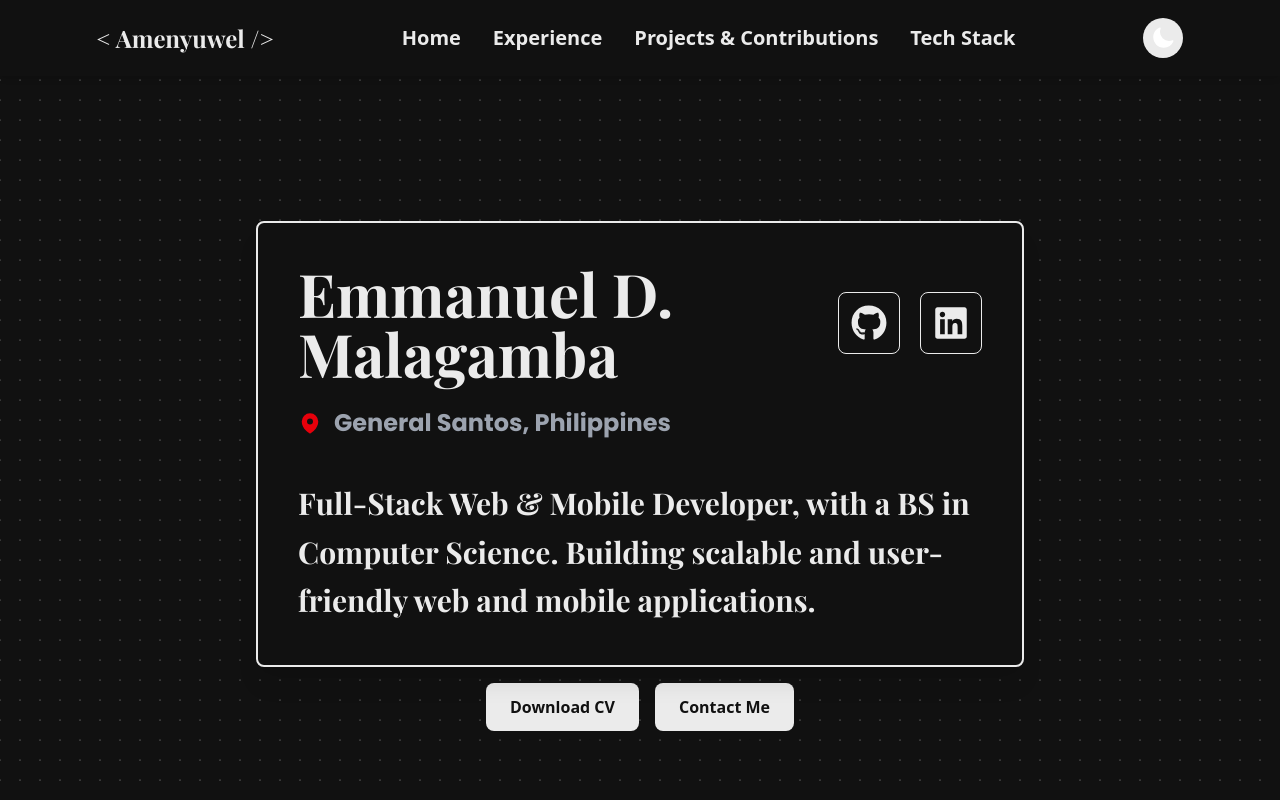
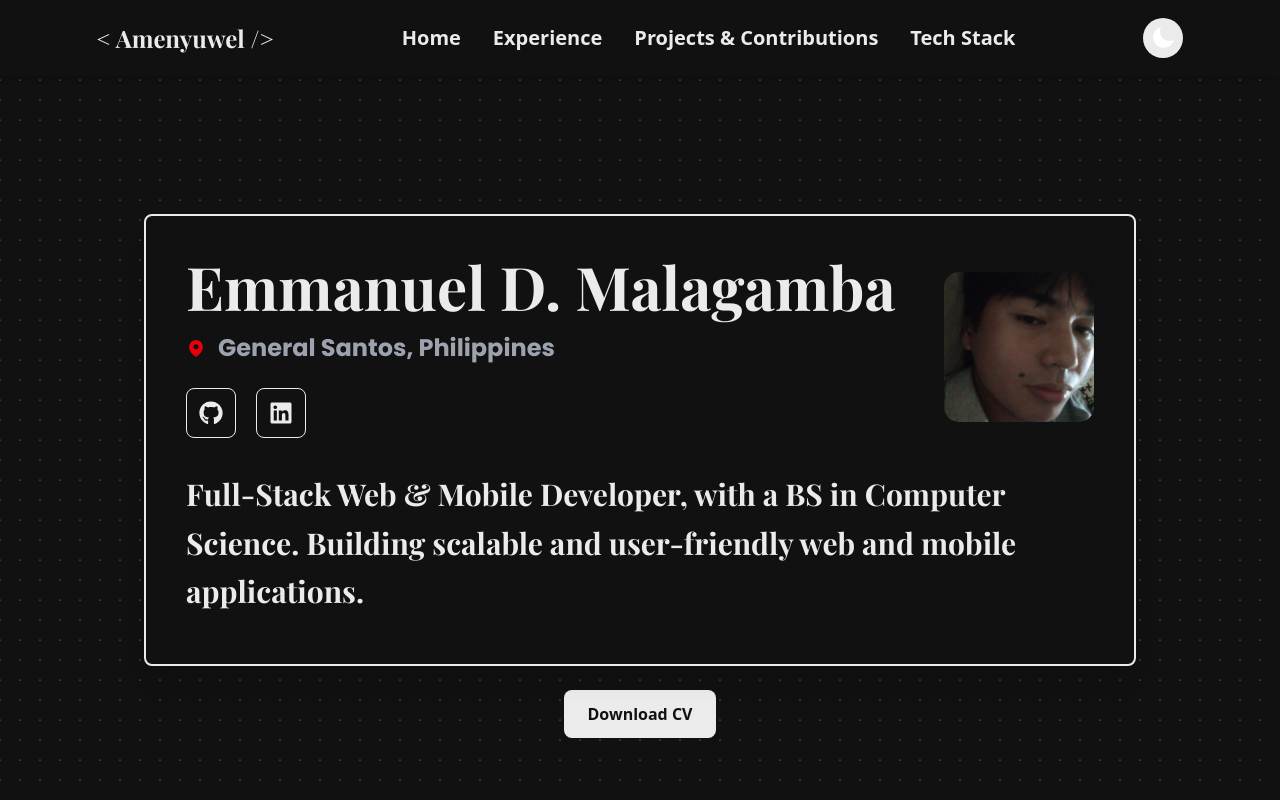
Before and after one commit to Amenyuwel/Portfolio, a Next.js app: page / in a window 1280 px wide. Shown: the top 800 px of the page. Built offline with nearby package versions, Linux system fonts and the light colour scheme.

Commit message:
Added react bits title card in landingPage.

```diff
--- /dev/null
+++ b/ReactBits/TiltedCard/TiltedCard.jsx
@@ -0,0 +1,134 @@
+import { useRef, useState } from "react";
+import { motion, useMotionValue, useSpring } from "framer-motion";
+
+const springValues = {
+  damping: 30,
+  stiffness: 100,
+  mass: 2,
+};
+
+export default function TiltedCard({
+  imageSrc = "images/Profile.jpg",
+  altText = "Emmanuel D. Malagamba",
+  captionText = "Full-Stack Developer",
+  containerHeight = "150px", // Increased container height
+  containerWidth = "150px", // Set a fixed width for the container
+  imageHeight = "150px", // Increased image height
+  imageWidth = "150px", // Set a fixed width for the image
+  scaleOnHover = 1.1,
+  rotateAmplitude = 14,
+  showMobileWarning = true,
+  showTooltip = true,
+  overlayContent = null,
+  displayOverlayContent = false,
+}) {
+  const ref = useRef(null);
+  const x = useMotionValue(0);
+  const y = useMotionValue(0);
+  const rotateX = useSpring(useMotionValue(0), springValues);
+  const rotateY = useSpring(useMotionValue(0), springValues);
+  const scale = useSpring(1, springValues);
+  const opacity = useSpring(0);
+  const rotateFigcaption = useSpring(0, {
+    stiffness: 350,
+    damping: 30,
+    mass: 1,
+  });
+
+  const [lastY, setLastY] = useState(0);
+
+  function handleMouse(e) {
+    if (!ref.current) return;
+
+    const rect = ref.current.getBoundingClientRect();
+    const offsetX = e.clientX - rect.left - rect.width / 2;
+    const offsetY = e.clientY - rect.top - rect.height / 2;
+
+    const rotationX = (offsetY / (rect.height / 2)) * -rotateAmplitude;
+    const rotationY = (offsetX / (rect.width / 2)) * rotateAmplitude;
+
+    rotateX.set(rotationX);
+    rotateY.set(rotationY);
+
+    x.set(e.clientX - rect.left);
+    y.set(e.clientY - rect.top);
+
+    const velocityY = offsetY - lastY;
+    rotateFigcaption.set(-velocityY * 0.6);
+    setLastY(offsetY);
+  }
+
+  function handleMouseEnter() {
+    scale.set(scaleOnHover);
+    opacity.set(1);
+  }
+
+  function handleMouseLeave() {
+    opacity.set(0);
+    scale.set(1);
+    rotateX.set(0);
+    rotateY.set(0);
+    rotateFigcaption.set(0);
+  }
+
+  return (
+    <figure
+      ref={ref}
+      className="relative flex h-full w-full flex-col items-center justify-center [perspective:800px]"
+      style={{
+        height: containerHeight,
+        width: containerWidth,
+      }}
+      onMouseMove={handleMouse}
+      onMouseEnter={handleMouseEnter}
+      onMouseLeave={handleMouseLeave}
+    >
+      {showMobileWarning && (
+        <div className="absolute top-4 block text-center text-sm sm:hidden">
+          This effect is not optimized for mobile. Check on desktop.
+        </div>
+      )}
+
+      <motion.div
+        className="relative [transform-style:preserve-3d]"
+        style={{
+          width: imageWidth,
+          height: imageHeight,
+          rotateX,
+          rotateY,
+          scale,
+        }}
+      >
+        <motion.img
+          src={imageSrc}
+          alt={altText}
+          className="absolute top-0 left-0 [transform:translateZ(0)] rounded-[15px] object-cover will-change-transform"
+          style={{
+            width: imageWidth,
+            height: imageHeight,
+          }}
+        />
+
+        {displayOverlayContent && overlayContent && (
+          <motion.div className="absolute top-0 left-0 z-[2] [transform:translateZ(30px)] will-change-transform">
+            {overlayContent}
+          </motion.div>
+        )}
+      </motion.div>
+
+      {showTooltip && (
+        <motion.figcaption
+          className="pointer-events-none absolute top-0 left-0 z-[3] hidden rounded-[4px] bg-white px-[10px] py-[4px] text-[10px] text-[#2d2d2d] opacity-0 sm:block"
+          style={{
+            x,
+            y,
+            opacity,
+            rotate: rotateFigcaption,
+          }}
+        >
+          {captionText}
+        </motion.figcaption>
+      )}
+    </figure>
+  );
+}
--- a/app/page.js
+++ b/app/page.js
@@ -29,9 +29,6 @@ const page = () => {
       <section id="stacks">
         <StacksPage />
       </section>
-      <section id="contact">
-        <ContactPage />
-      </section>
     </div>
   );
 };
--- a/app/pages/landing/page.jsx
+++ b/app/pages/landing/page.jsx
@@ -3,6 +3,7 @@ import { FaGithub, FaLinkedin } from "react-icons/fa";
 import { MapPinIcon } from "@heroicons/react/24/solid";
 import HeroPattern from "@/components/HeroPattern";
 import React, { useState, useEffect } from "react";
+import TiltedCard from "@/ReactBits/TiltedCard/TiltedCard";
 
 const LandingPage = () => {
   const [isDarkMode, setIsDarkMode] = useState(false);
@@ -38,40 +39,20 @@ const LandingPage = () => {
         spacing={20}
       />
 
-      <section className="flex h-screen w-[60%] flex-col items-center justify-center">
-        <article className="flex h-auto w-full flex-col rounded-lg border-2 border-[var(--opposite)] bg-[var(--background)] p-10 text-3xl font-bold shadow-xl backdrop-blur-sm">
+      <section className="flex h-screen w-full max-w-5xl flex-col items-center justify-center px-4">
+        <article className="flex h-auto w-full flex-col rounded-lg border-2 border-[var(--opposite)] bg-[var(--background)] p-6 text-3xl font-bold shadow-xl backdrop-blur-sm md:p-10">
           {/* Name and Links */}
-          <header className="mb-6 flex w-full items-center justify-between">
-            <h1 className="font-heading text-6xl text-[var(--text-main)]">
+          <header className="mb-8 flex w-full flex-col items-center justify-between gap-6 md:flex-row">
+            <div className="flex flex-col space-y-4">
+              <h1 className="font-heading text-center text-4xl text-[var(--text-main)] md:text-left md:text-6xl">
                 Emmanuel D. Malagamba
               </h1>
-            <nav className="flex space-x-5" aria-label="Social Links">
-              <a
-                href="https://github.com/Amenyuwel"
-                target="_blank"
-                rel="noopener noreferrer"
-                className="rounded-lg border-1 p-3 text-[var(--text-main)] transition-transform hover:scale-110"
-                aria-label="GitHub Profile"
-              >
-                <FaGithub className="h-9 w-9" />
-              </a>
-              <a
-                href="https://www.linkedin.com/in/amenyuwel/"
-                target="_blank"
-                rel="noopener noreferrer"
-                className="rounded-lg border-1 p-3 text-[var(--text-main)] transition-transform hover:scale-110"
-                aria-label="LinkedIn Profile"
-              >
-                <FaLinkedin className="h-9 w-9" />
-              </a>
-            </nav>
-          </header>
 
               {/* Location */}
-          <section className="mb-10 w-full">
-            <p className="font-body flex items-center text-2xl text-[var(--text-main)]">
+              <section className="mb-6 w-full">
+                <p className="font-body flex items-center text-xl text-[var(--text-main)] md:text-2xl">
                   <MapPinIcon
-                className="mr-3 h-6 w-6 text-red-600"
+                    className="mr-3 h-5 w-5 text-red-600"
                     aria-hidden="true"
                   />
                   <span className="font-semibold text-[var(--text-secondary)]">
@@ -80,32 +61,55 @@ const LandingPage = () => {
                 </p>
               </section>
 
+              <nav
+                className="flex justify-center space-x-5 md:justify-start"
+                aria-label="Social Links"
+              >
+                <a
+                  href="https://github.com/Amenyuwel"
+                  target="_blank"
+                  rel="noopener noreferrer"
+                  className="rounded-lg border border-[var(--text-main)] p-3 text-[var(--text-main)] transition-all hover:scale-110 hover:bg-[var(--opposite)] hover:text-[var(--background)]"
+                  aria-label="GitHub Profile"
+                >
+                  <FaGithub className="h-6 w-6" />
+                </a>
+                <a
+                  href="https://www.linkedin.com/in/amenyuwel/"
+                  target="_blank"
+                  rel="noopener noreferrer"
+                  className="rounded-lg border border-[var(--text-main)] p-3 text-[var(--text-main)] transition-all hover:scale-110 hover:bg-[var(--opposite)] hover:text-[var(--background)]"
+                  aria-label="LinkedIn Profile"
+                >
+                  <FaLinkedin className="h-6 w-6" />
+                </a>
+              </nav>
+            </div>
+
+            <div className="flex-shrink-0">
+              <TiltedCard />
+            </div>
+          </header>
+
           {/* Description */}
-          <section className="w-full">
-            <h2 className="font-serif text-3xl leading-relaxed text-[var(--text-main)]">
-              Full-Stack Web & Mobile Developer, with a BS in Computer Science. Building
-              scalable and user-friendly web and mobile applications.
+          <section className="mb-2 w-full">
+            <h2 className="font-serif text-2xl leading-relaxed text-[var(--text-main)] md:text-3xl">
+              Full-Stack Web & Mobile Developer, with a BS in Computer Science.
+              Building scalable and user-friendly web and mobile applications.
             </h2>
           </section>
         </article>
 
-        <section className="mt-4 flex w-full flex-row items-center justify-center gap-4">
+        <section className="mt-6 flex w-full flex-row items-center justify-center gap-4">
           {/* RESUME */}
           <a
             href="/resume.pdf"
             download="Emmanuel_Malagamba_Resume.pdf"
-            className="rounded-lg bg-[var(--opposite)] px-6 py-3 font-semibold text-[var(--background)] transition-opacity hover:opacity-90"
+            className="rounded-lg bg-[var(--opposite)] px-6 py-3 font-semibold text-[var(--background)] transition-all hover:scale-105 hover:opacity-90"
             aria-label="Download CV"
           >
             Download CV
           </a>
-          {/* CONTACT */}
-          <button
-            className="rounded-lg bg-[var(--opposite)] px-6 py-3 font-semibold text-[var(--background)] transition-opacity hover:opacity-90 cursor-pointer"
-            aria-label="Contact Me"
-          >
-            Contact Me
-          </button>
         </section>
       </section>
     </main>
--- a/app/pages/learn-more/ai-refine/page.jsx
+++ b/app/pages/learn-more/ai-refine/page.jsx
@@ -1,8 +1,8 @@
 "use client";
 import Header from "@/components/Header";
 import Footer from "@/components/Footer";
-import Carousel from "@/components/Carousel";
 import React from "react";
+
 
 const AiRefinePage = () => {
   return (
@@ -11,7 +11,8 @@ const AiRefinePage = () => {
       <section className="flex w-full flex-1 flex-col items-center">
         <div className="w-[45%] p-8">
           <h1 className="text-3xl font-semibold">AI-Refine</h1>
-          <section className="flex h-full w-full flex-col bg-blue-600 p-8"></section>
+          <section className="flex h-full w-full flex-col bg-[var(--highlight)] p-8">
+          </section>
         </div>
       </section>
       <Footer />
--- a/app/pages/stacks/page.jsx
+++ b/app/pages/stacks/page.jsx
@@ -1,9 +1,10 @@
 import React from "react";
 import Stacks from "@/components/Stacks";
+import Footer from "@/components/Footer";
 
 const StackPage = () => {
   return (
-    <main className="h-screen w-full bg-[var(--background)] px-4 py-6 md:py-8">
+    <main className="h-full w-full bg-[var(--background)] px-4 py-6 md:py-8">
       <div className="mx-auto max-w-3xl">
         <header className="mb-6 md:mb-8">
           <h1 className="text-main text-4xl font-bold md:text-5xl">
@@ -12,6 +13,7 @@ const StackPage = () => {
         </header>
         <Stacks />
       </div>
+      <Footer/>
     </main>
   );
 };
--- a/package.json
+++ b/package.json
@@ -13,6 +13,7 @@
     "@fontsource/poppins": "^5.2.6",
     "@heroicons/react": "^2.2.0",
     "@iconify/react": "^6.0.0",
+    "framer-motion": "^12.23.0",
     "js-cookie": "^3.0.5",
     "next": "15.3.2",
     "react": "^19.0.0",
```
Also changed, not shown: public/images/Profile.jpg (added), 1 other file (tests, documents, lock files or other folders). Lines whose indentation alone changed are shown as unchanged.
